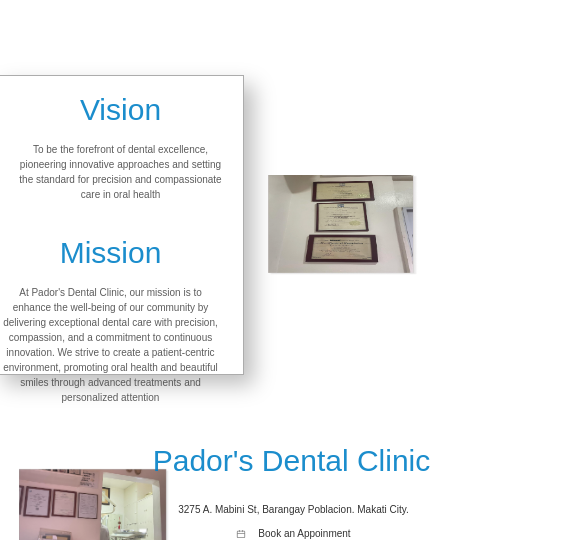
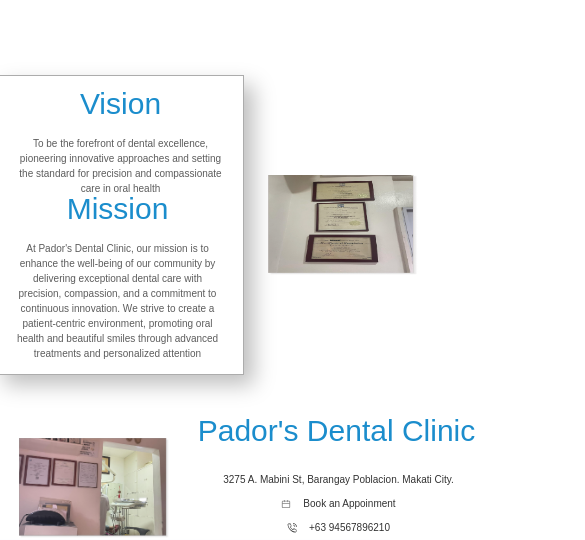
Before and after one commit to JacobCEU/Pador, a plain HTML site: page frontend/html/aboutus.html in a window 390 px wide. Shown: the part 624-1164 px from the top of the page, 585 px wide, since content can reach past the window. Drawn offline with nearby package versions, Linux system fonts and the light colour scheme; a web font is replaced by a local one.

Commit message:
update
update responsiveness of mission vision

```diff
--- a/frontend/css/aboutus.css
+++ b/frontend/css/aboutus.css
@@ -365,7 +365,7 @@
   position: relative;
   width: 723px;
   margin-bottom: 10px;
-  right: 237px;
+  right: 207px;
 }
 .aboutustext {
   color: #4a4a4a;
@@ -422,7 +422,7 @@
   position: relative;
   width: 723px;
   margin-bottom: -409px;
-  margin-top: 11px;
+  margin-top: 5px;
   /* right: 50px; */
   display: flex;
   flex-direction: column;
@@ -457,6 +457,8 @@
   justify-content: center;
   align-items: center;
   right: 246px;
+  top: -38px;
+  padding-left: 14px;
 }
 .missiontext {
   color: #4a4a4a;
@@ -539,6 +541,15 @@
 }
 
 
+.rectangle2{
+
+
+  position: absolute;
+  margin-left: 170px;
+
+}
+
+
 
 
 
```
Also changed, not shown: frontend/html/aboutus.html (+1 -0 lines).
